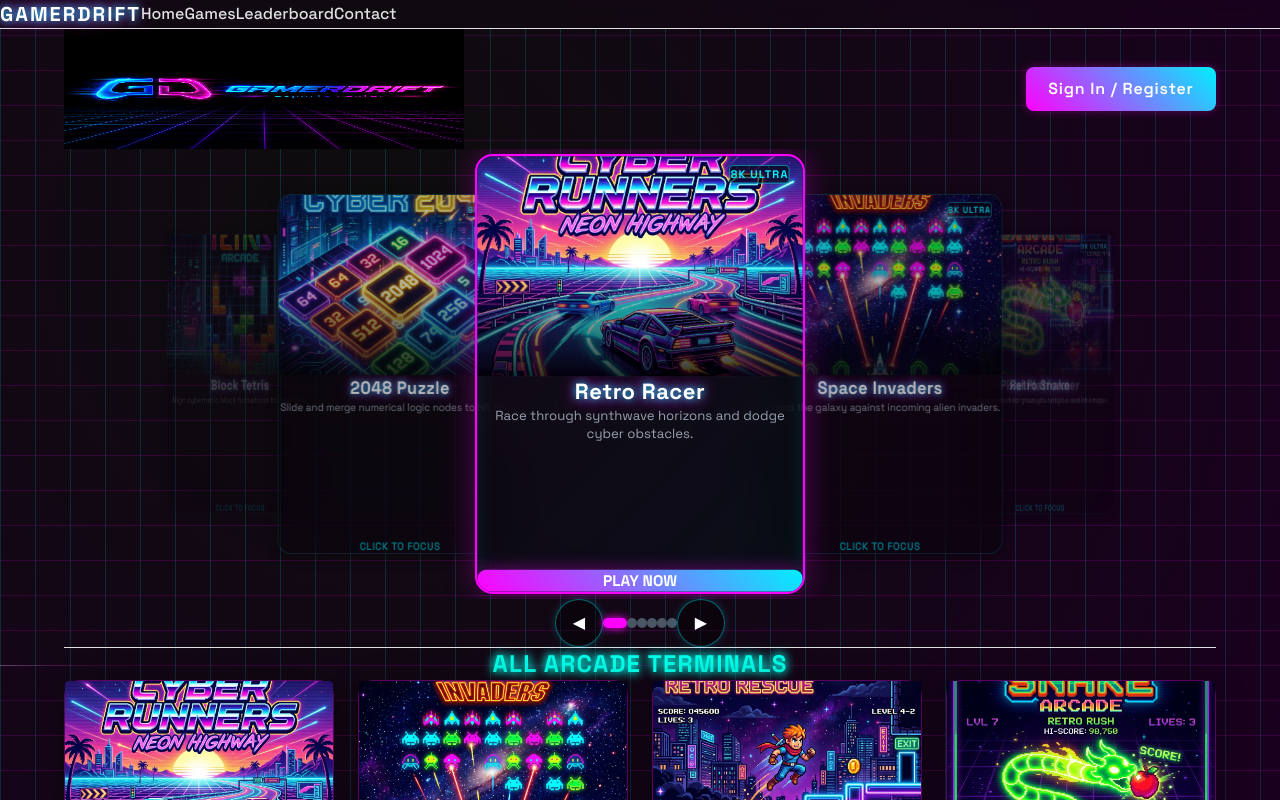
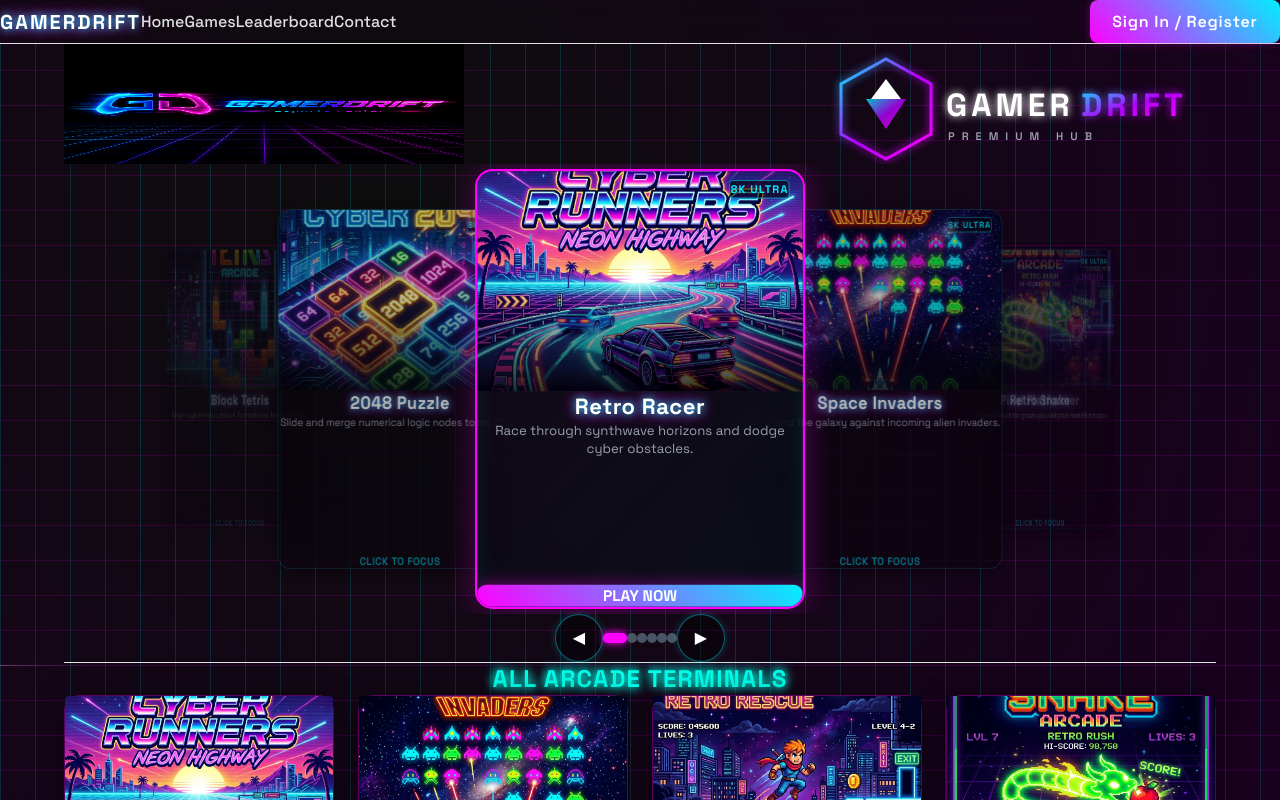
Before and after one commit to gamerdrift/gamerdrift.github.io, a Next.js app: page / in a window 1280 px wide. Built offline with nearby package versions, Linux system fonts and the light colour scheme; no server answers.

Commit message:
Create SVG GamerDriftLogo and move AuthButton to NavBar

```diff
--- a/app/page.tsx
+++ b/app/page.tsx
@@ -2,7 +2,7 @@ import React from 'react';
 import Head from 'next/head';
 import GameCard from '../components/GameCard';
 import GlassCarousel from '../components/GlassCarousel';
-import AuthButton from '../components/AuthButton';
+import GamerDriftLogo from '../components/GamerDriftLogo';
 import { games } from '../data/games';
 
 export default function Home() {
@@ -27,7 +27,7 @@ export default function Home() {
                 className="h-[120px] w-[400px] object-fill hover:scale-105 transition-transform duration-300"
               />
             </h1>
-            <AuthButton />
+            <GamerDriftLogo />
           </div>
 
           {/* Futuristic 3D Glass Carousel Selector */}
--- /dev/null
+++ b/components/GamerDriftLogo.tsx
@@ -0,0 +1,99 @@
+"use client";
+
+import React from 'react';
+
+export default function GamerDriftLogo() {
+  return (
+    <svg
+      width="400"
+      height="120"
+      viewBox="0 0 400 120"
+      xmlns="http://www.w3.org/2000/svg"
+      className="hover:scale-105 transition-transform duration-300 select-none cursor-pointer"
+    >
+      <defs>
+        {/* Glow Filters */}
+        <filter id="glow-cyan" x="-20%" y="-20%" width="140%" height="140%">
+          <feGaussianBlur stdDeviation="4" result="blur" />
+          <feMerge>
+            <feMergeNode in="blur" />
+            <feMergeNode in="SourceGraphic" />
+          </feMerge>
+        </filter>
+        <filter id="glow-pink" x="-20%" y="-20%" width="140%" height="140%">
+          <feGaussianBlur stdDeviation="4" result="blur" />
+          <feMerge>
+            <feMergeNode in="blur" />
+            <feMergeNode in="SourceGraphic" />
+          </feMerge>
+        </filter>
+        {/* Gradients */}
+        <linearGradient id="cyber-grad" x1="0%" y1="0%" x2="100%" y2="100%">
+          <stop offset="0%" stop-color="#00f0ff" />
+          <stop offset="50%" stop-color="#b400ff" />
+          <stop offset="100%" stop-color="#ff00ff" />
+        </linearGradient>
+      </defs>
+
+      {/* Icon Group */}
+      <g transform="translate(20, 10)">
+        {/* Outer Hexagon Crest */}
+        <polygon
+          points="50,5 95,30 95,80 50,105 5,80 5,30"
+          fill="none"
+          stroke="url(#cyber-grad)"
+          strokeWidth="3"
+          filter="url(#glow-pink)"
+        />
+        {/* Inner Gaming Core */}
+        <path d="M 30,45 L 70,45 L 50,75 Z" fill="url(#cyber-grad)" opacity="0.8" />
+        <path d="M 50,25 L 35,45 L 65,45 Z" fill="#ffffff" />
+        {/* Drift Trail Lines */}
+        <line x1="15" y1="90" x2="45" y2="90" stroke="#00f0ff" strokeWidth="4" strokeLinecap="round" filter="url(#glow-cyan)" />
+        <line x1="25" y1="98" x2="55" y2="98" stroke="#ff00ff" strokeWidth="4" strokeLinecap="round" filter="url(#glow-pink)" />
+      </g>
+
+      {/* Typography Group */}
+      <g transform="translate(130, 72)">
+        {/* Glowing brand text */}
+        <text
+          x="0"
+          y="0"
+          fontFamily="'Space Grotesk', 'Inter', sans-serif"
+          fontWeight="900"
+          fontSize="32"
+          fill="#ffffff"
+          letterSpacing="4"
+          filter="url(#glow-cyan)"
+        >
+          GAMER
+        </text>
+        <text
+          x="135"
+          y="0"
+          fontFamily="'Space Grotesk', 'Inter', sans-serif"
+          fontWeight="900"
+          fontSize="32"
+          fill="url(#cyber-grad)"
+          letterSpacing="4"
+          filter="url(#glow-pink)"
+        >
+          DRIFT
+        </text>
+
+        {/* Subtitle */}
+        <text
+          x="2"
+          y="24"
+          fontFamily="'Space Grotesk', 'Inter', sans-serif"
+          fontWeight="600"
+          fontSize="11"
+          fill="#9f9fb5"
+          letterSpacing="7"
+        >
+          PREMIUM HUB
+        </text>
+      </g>
+    </svg>
+  );
+}
--- a/components/NavBar.tsx
+++ b/components/NavBar.tsx
@@ -2,10 +2,11 @@
 
 import React from 'react';
 import Link from 'next/link';
+import AuthButton from './AuthButton';
 
 export default function NavBar() {
   return (
-    <nav className="w-full bg-card-bg border-b border-neon-pink/20 py-4 px-6 flex justify-between items-center backdrop-blur-md sticky top-0 z-50 transition-all duration-300">
+    <nav className="w-full h-20 bg-card-bg border-b border-neon-pink/20 px-8 flex justify-between items-center backdrop-blur-md sticky top-0 z-50 transition-all duration-300">
       <div className="flex space-x-6 items-center">
         <Link href="/" className="text-xl font-extrabold text-white tracking-widest neon-text">
           GAMERDRIFT
@@ -17,6 +18,7 @@ export default function NavBar() {
           <Link href="/contact" className="text-text-primary hover:text-neon-blue font-medium transition-colors duration-200">Contact</Link>
         </div>
       </div>
+      <AuthButton />
     </nav>
   );
 }
```
